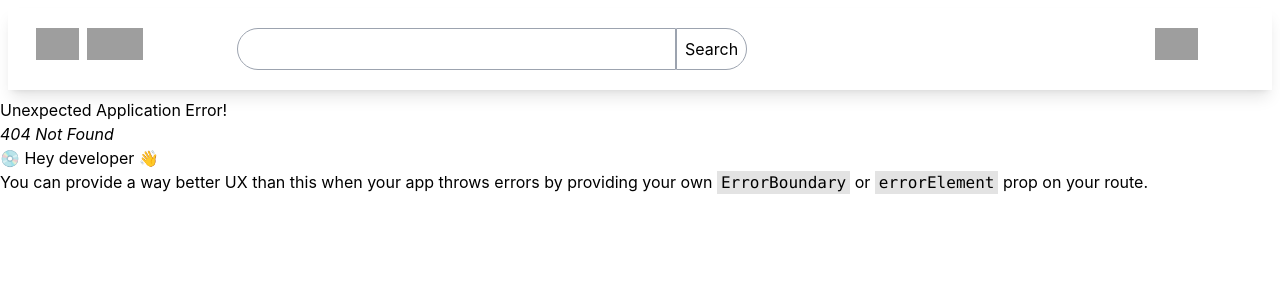
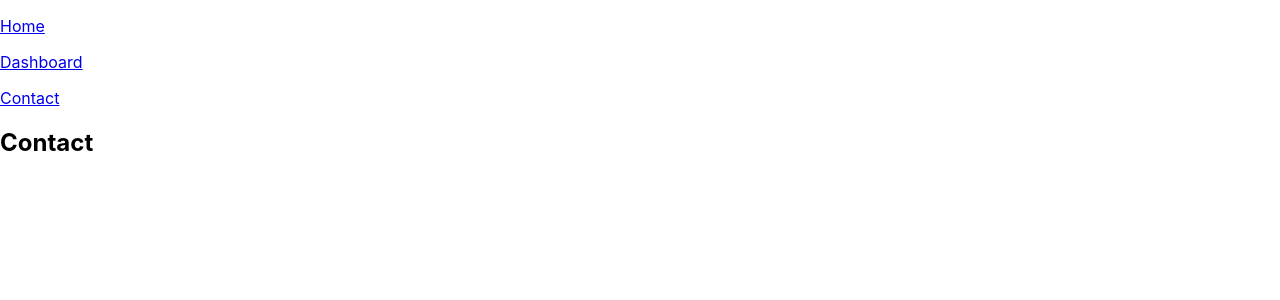
Before and after one commit to Sai2909/youtube, a React (Create React App) app: page /contact in a window 1280 px wide. Before the commit this address had no page. Shown: the top 300 px of the page. Built offline with nearby package versions, Linux system fonts and the light colour scheme; grey boxes are pictures that could not be loaded.

Commit message:
advance routing

```diff
--- /dev/null
+++ b/src/advance_routing/App.js
@@ -0,0 +1,13 @@
+import React from 'react'
+import Navbar from './routes/Navbar'
+
+const App = () => {
+  return (
+    <div>
+        <Navbar/>
+      <h2>Home</h2>
+    </div>
+  )
+}
+
+export default App
--- /dev/null
+++ b/src/advance_routing/Main.js
@@ -0,0 +1,18 @@
+import React from 'react'
+import { RouterProvider, createBrowserRouter } from 'react-router-dom'
+import App from './App'
+import Dashboard from './routes/Dashboard'
+import Contact from './routes/Contact'
+
+const router=createBrowserRouter([
+    {path:"/",element:<App/>},
+    {path:"/dashboard",element:<Dashboard/>},
+    {path:"/contact",element:<Contact/>}
+])
+const Main = () => {
+  return (
+    <RouterProvider router={router}/>
+  )
+}
+
+export default Main
--- /dev/null
+++ b/src/advance_routing/routes/Contact.js
@@ -0,0 +1,13 @@
+import React from 'react'
+import Navbar from './Navbar'
+
+const Contact = () => {
+  return (
+    <div>
+        <Navbar/>
+      <h2>Contact</h2>
+    </div>
+  )
+}
+
+export default Contact
--- /dev/null
+++ b/src/advance_routing/routes/Dashboard.js
@@ -0,0 +1,13 @@
+import React from 'react'
+import Navbar from './Navbar'
+
+const Dashboard = () => {
+  return (
+    <div>
+        <Navbar/>
+      <h2>Dashboard</h2>
+    </div>
+  )
+}
+
+export default Dashboard
--- /dev/null
+++ b/src/advance_routing/routes/Navbar.js
@@ -0,0 +1,20 @@
+import React from 'react'
+import { Link } from 'react-router-dom'
+
+const Navbar = () => {
+  return (
+    <div>
+        <p>
+        <Link to='/'>Home</Link>
+        </p>
+        <p>
+        <Link to='/dashboard'>Dashboard</Link>
+        </p>
+        <p>
+        <Link to='/contact'>Contact</Link>
+        </p>
+    </div>
+  )
+}
+
+export default Navbar
--- a/src/index.js
+++ b/src/index.js
@@ -1,8 +1,9 @@
 import React from 'react';
 import ReactDOM from 'react-dom/client';
 import './index.css';
- import App from './App';
+//  import App from './App';
 import reportWebVitals from './reportWebVitals';
+import Main from './advance_routing/Main';
 // import GetExample1 from './api/GetExample1';
 // import Main from './Routing/Main';
 
@@ -10,7 +11,7 @@ import reportWebVitals from './reportWebVitals';
 
 const root = ReactDOM.createRoot(document.getElementById('root'));
 root.render(
-  <App/>
+  <Main/>
 
 );
 
```
Also changed, not shown: src/tabs/Tabs.js (added).
